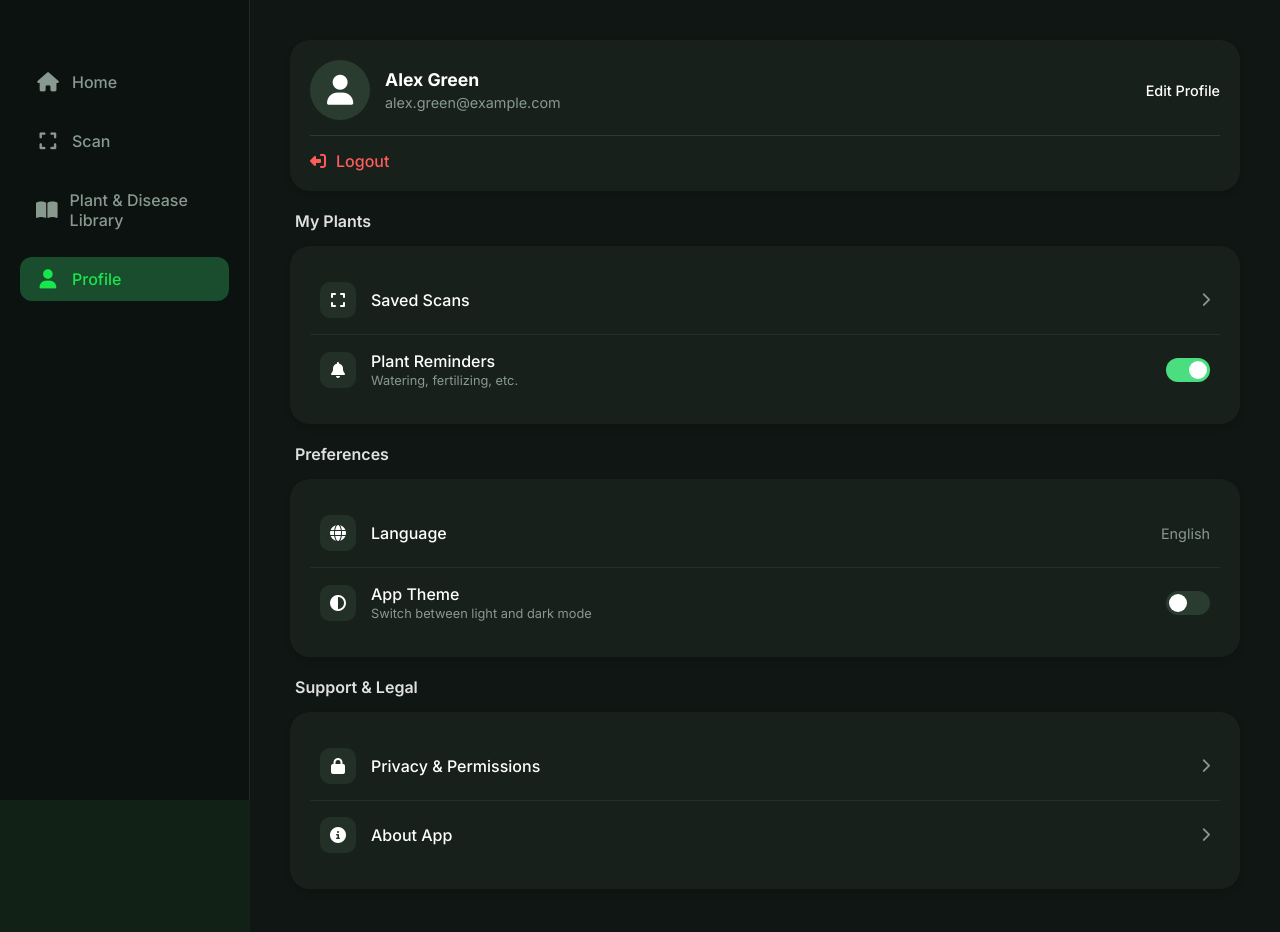
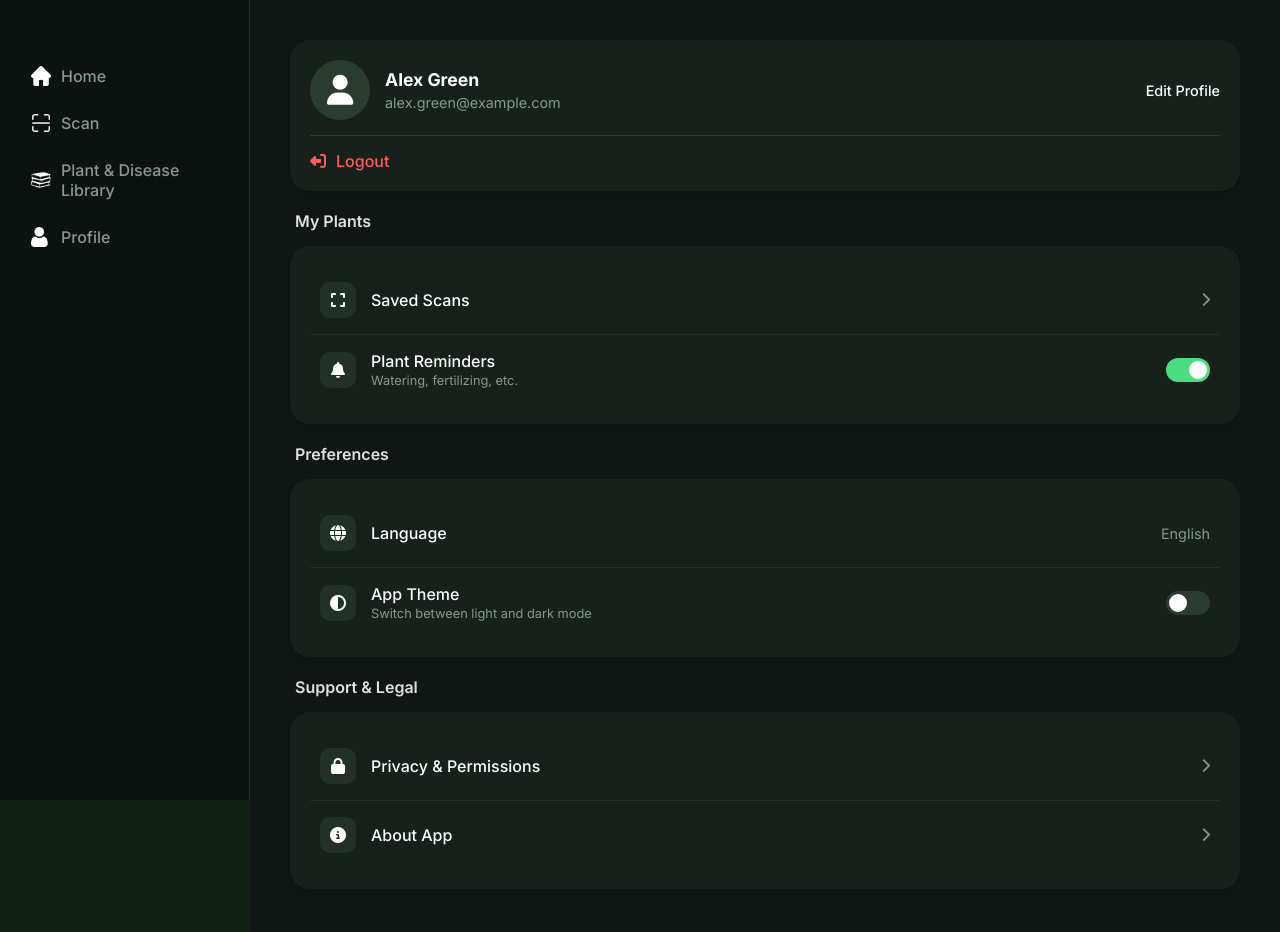
Before and after one commit to PlantGuardweb/Plant-Guard, a plain HTML site: page Pages/Profile.html in a window 1280 px wide. Drawn offline with Linux system fonts and the light colour scheme.

Commit message:
modified

```diff
--- a/CSS/profile.css
+++ b/CSS/profile.css
@@ -11,6 +11,14 @@
             color: #ffffff;
             display: flex;
             min-height: 100vh;
+        }
+
+        button {
+            background: none;
+            border: none;
+            font: inherit;
+            cursor: pointer;
+            color: inherit;
         }
 
         a {
@@ -44,6 +52,13 @@
             height: 100vh;
         }
 
+        .navigation {
+            width: 20px;
+            height: 20px;
+            margin-right: 10px;
+            vertical-align: middle;
+        }
+
         .nav-list {
             display: flex;
             flex-direction: column;
@@ -52,9 +67,7 @@
         }
 
         .nav-item {
-            display: flex;
-            align-items: center;
-            padding: 12px 16px;
+            padding: 1px 1px;
             border-radius: 12px;
             color: #889990;
             font-weight: 500;
@@ -62,26 +75,19 @@
             cursor: pointer;
         }
 
-        .nav-item i {
-            margin-right: 12px;
-            font-size: 1.2rem;
-            width: 24px;
-            text-align: center;
+        .nav-link {
+            display: flex;
+            align-items: center;
+            text-decoration: none;
+            color: inherit;
+            padding: 5px 10px;
+            width: 100%;
+            box-sizing: border-box;
         }
 
-        .nav-item:hover {
-            background-color: #17201a;
-            color: #fff;
-        }
-
-        /* Active State for Profile */
-        .nav-item.active {
-            background-color: #1a4d2e; /* Darker green bg for active item */
+        .nav-link.active {
+            background-color: #b0e3c4; /* Darker green bg for active item */
             color: #19e64d; /* Bright green text */
-        }
-
-        .nav-item.active i {
-            color: #19e64d;
         }
 
         /* --- MAIN CONTENT --- */
--- a/Pages/Profile.html
+++ b/Pages/Profile.html
@@ -18,22 +18,19 @@
             <!-- Branding could go here, but omitted to match specific image view -->
         <ul class="nav-list">
             <li class="nav-item">
-                    <i class="fa-solid fa-house"></i>
-                    <span>Home</span>
+                <a href="./Home.html" class="nav-link"><img class="navigation" src="../Icons/home.png" alt="home logo">Home</a>
             </li>
             <li class="nav-item">
-                    <i class="fa-solid fa-expand"></i> <!-- Scan Icon approximation -->
-                    <span>Scan</span>
+                <a href="./Scan.html" class="nav-link"><img class="navigation" src="../Icons/scanner.png" alt="scanner">Scan</a>
             </li>
             <li class="nav-item">
-                    <i class="fa-solid fa-book-open"></i>
-                    <span>Plant & Disease Library</span>
+                <a href="./Plant & Disease library.html" class="nav-link"><img class="navigation" src="../Icons/books-stack-of-three.png" alt="books-stack-of-three">Plant & Disease Library</a>
             </li>
-                <li class="nav-item active">
-                    <i class="fa-solid fa-user"></i>
-                    <span>Profile</span>
+            <li class="nav-item">
+                <a href="./Profile.html" class="nav-link"><img class="navigation" src="../Icons/user.png" alt="user profile">Profile</a>
             </li>
         </ul>
+
         </aside>
 
         <!-- Main Content Area -->
```
Lines whose indentation alone changed are shown as unchanged.
